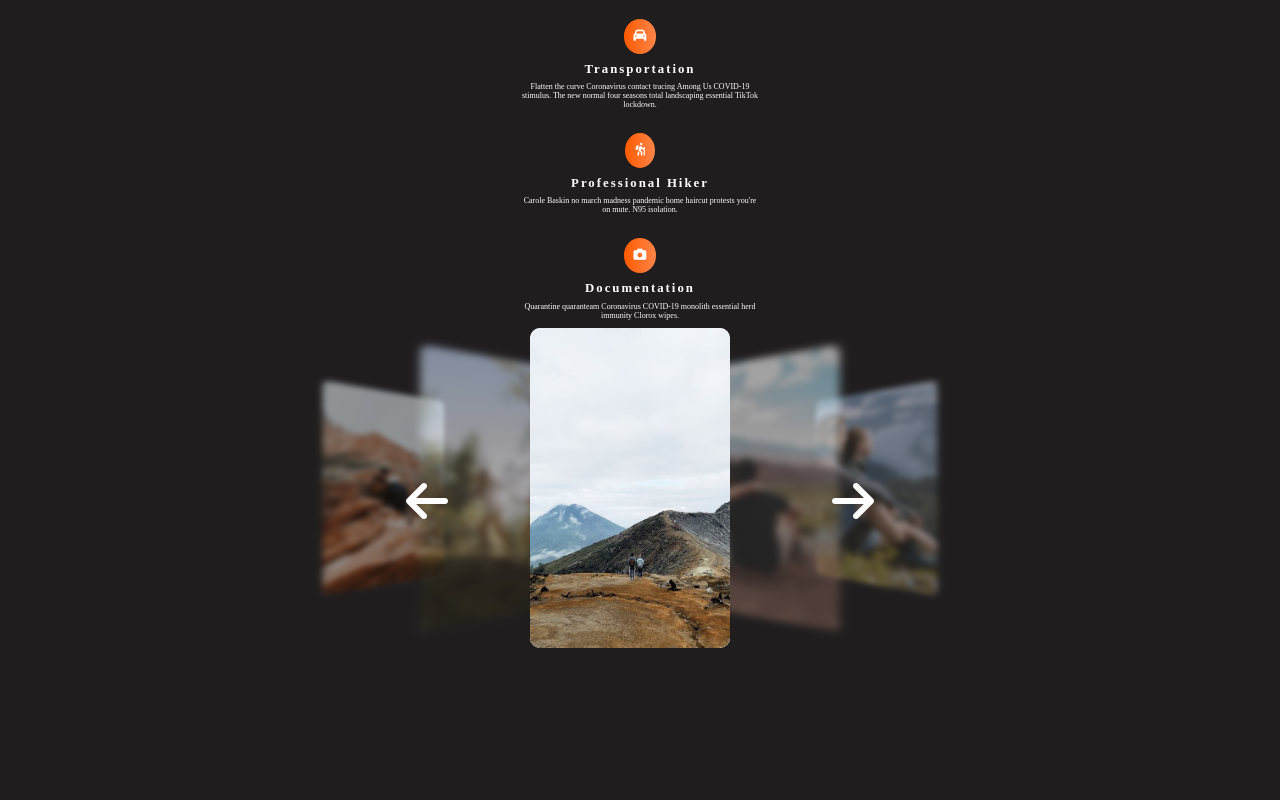
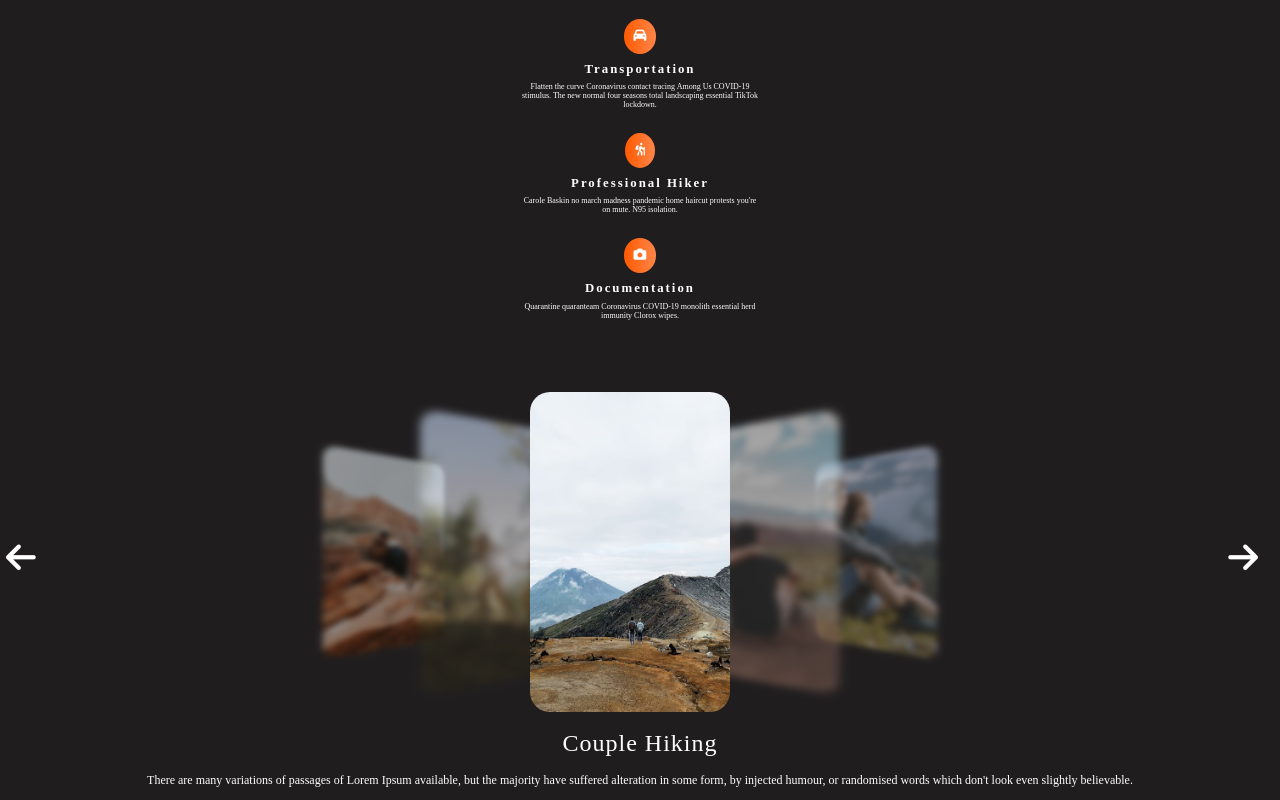
Before and after one commit to StrikeHERE29/mountain-travel, a plain HTML site: page index.html in a window 1280 px wide. Shown: the part 963-1763 px from the top of the page. Before the commit the page ends 1661 px from the top, so only its background shows below. Drawn offline with Linux system fonts and the light colour scheme.

Commit message:
finished the couple-hiking section

```diff
--- a/index.css
+++ b/index.css
@@ -174,7 +174,7 @@ h5{
     position: absolute;
     width: 200px;
     height: 320px;
-    background-color: #fff;
+
     border-radius: 10px;
     transition: 0.5s;
     left: calc(50% - 110px);
@@ -188,7 +188,7 @@ h5{
     width: 100%;
     height: 100%;
     object-fit: cover;
-    border-radius: 10px;
+    border-radius: 20px;
 }
 #next, #prev {
     position: absolute;
@@ -196,14 +196,16 @@ h5{
     color: white;
     background-color: transparent;
     border: none;
-    font-size: xxx-large;
+    font-size: 34px;
+    font-weight: bold;
     font-family: monospace;
     font-weight: bold;
-    left: 400px;
+
+
 }
 #next {
     left: unset;
-    right: 400px;
+    right: 1rem;
 }
 
 
@@ -213,5 +215,26 @@ h5{
     display: flex;
     justify-content: center;
     align-items: center;
-    font-family: monospace;
+    margin-top: 4rem ;
 }
+
+.couple-container{
+    display: flex;
+    flex-direction: column;
+    justify-content: center;
+    align-items: center;
+}
+
+.couple-title{
+    margin-top: -2rem;
+    font-size: 24px;
+    font-weight: 300;
+    letter-spacing: 1px;
+}
+
+.couple-subtitle{
+    text-align: center;
+    margin-top: -.5rem;
+    font-weight: 200;
+    font-size: 12px;
+}
--- a/index.html
+++ b/index.html
@@ -113,6 +113,12 @@
     </button>
 </div>
 </div>
+
+<div class="couple-container">
+    <h3 class="couple-title">Couple Hiking</h3>
+    <p class="couple-subtitle">There are many variations of passages of Lorem Ipsum available, but the majority have suffered alteration in some form, by injected humour, or randomised words which don't look even slightly believable.</p>
+</div>
+
 <script src="index.js"></script>
 </body>
 </html>
--- a/index.js
+++ b/index.js
@@ -9,7 +9,7 @@ let items = document.querySelectorAll('.slider .item');
         items[active].style.zIndex = 1;
         items[active].style.filter = 'none';
         items[active].style.opacity = 1;
-        for(var i = active + 1; i < items.length; i++){
+        for(let i = active + 1; i < items.length; i++){
             stt++;
             items[i].style.transform = `translateX(${120*stt}px) scale(${1 - 0.2*stt}) perspective(16px) rotateY(-1deg)`;
             items[i].style.zIndex = -stt;
@@ -17,7 +17,7 @@ let items = document.querySelectorAll('.slider .item');
             items[i].style.opacity = stt > 2 ? 0 : 0.6;
         }
         stt = 0;
-        for(var i = active - 1; i >= 0; i--){
+        for(let i = active - 1; i >= 0; i--){
             stt++;
             items[i].style.transform = `translateX(${-120*stt}px) scale(${1 - 0.2*stt}) perspective(16px) rotateY(1deg)`;
             items[i].style.zIndex = -stt;
```
